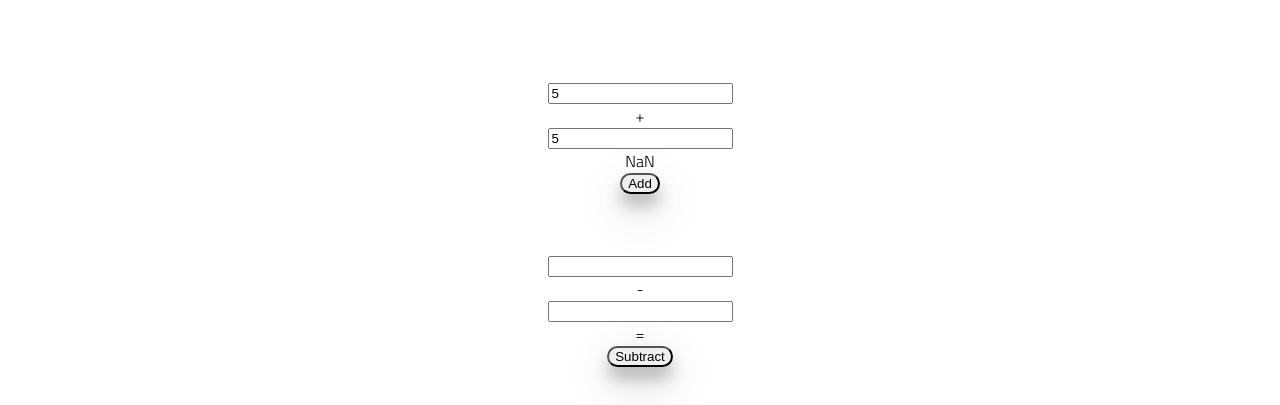
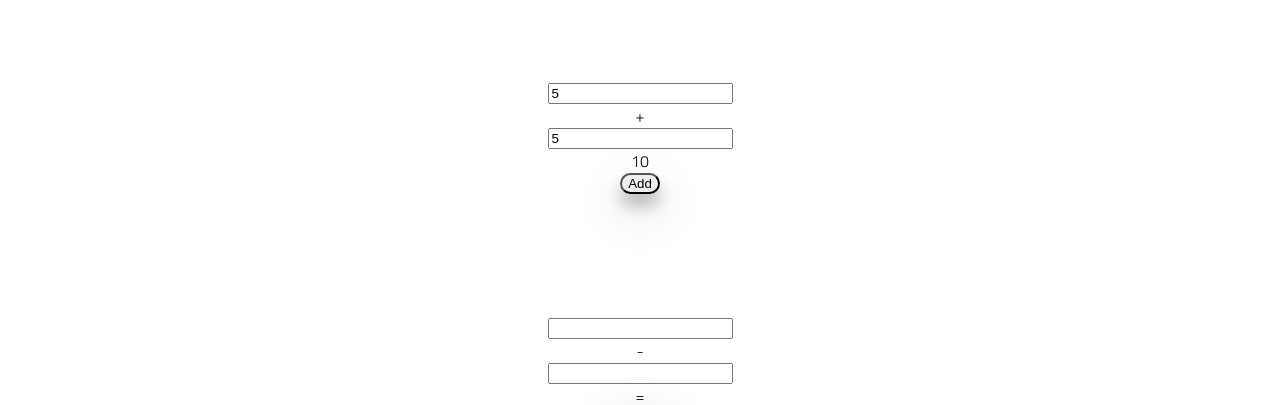
Before and after one commit to rosalie337/lab-03b-calculator, a plain HTML site: page index.html in a window 1280 px wide. Both pictures are taken after typing "5", "5" into the empty fields and a click on the button "Add". Shown: the part 349-754 px from the top of the page. Drawn offline with Linux system fonts and the light colour scheme.

Commit message:
add function is working!

```diff
--- a/app.js
+++ b/app.js
@@ -1,4 +1,3 @@
-
 // import DOM functions and grab DOM elements
 import { handleAddClick } from './clickHandlers.js';
 
--- a/clickHandlers.js
+++ b/clickHandlers.js
@@ -5,10 +5,10 @@ const addInput2 = document.getElementById('add-input-2');
 const addResults = document.getElementById('add-results');
 
 export function handleAddClick () {
-    const value1 = addInput1.value1AsNumber;
-    const value2 = addInput2.value2AsNumber;
+    const value1 = addInput1.valueAsNumber;
+    const value2 = addInput2.valueAsNumber;
 
-    const sum = add(value1 + value2);
+    const sum = add(value1, value2);
 
     addResults.textContent = sum;
 }
--- a/index.html
+++ b/index.html
@@ -28,6 +28,7 @@
             <div id="add-results">= </div>
             <button id="add-button"/>Add</button>
         </section>
+        <section>
             <input type="number" id="subtraction-input-1"/>
             -
             <input type="number" id="subtraction-input-2"/>
```
